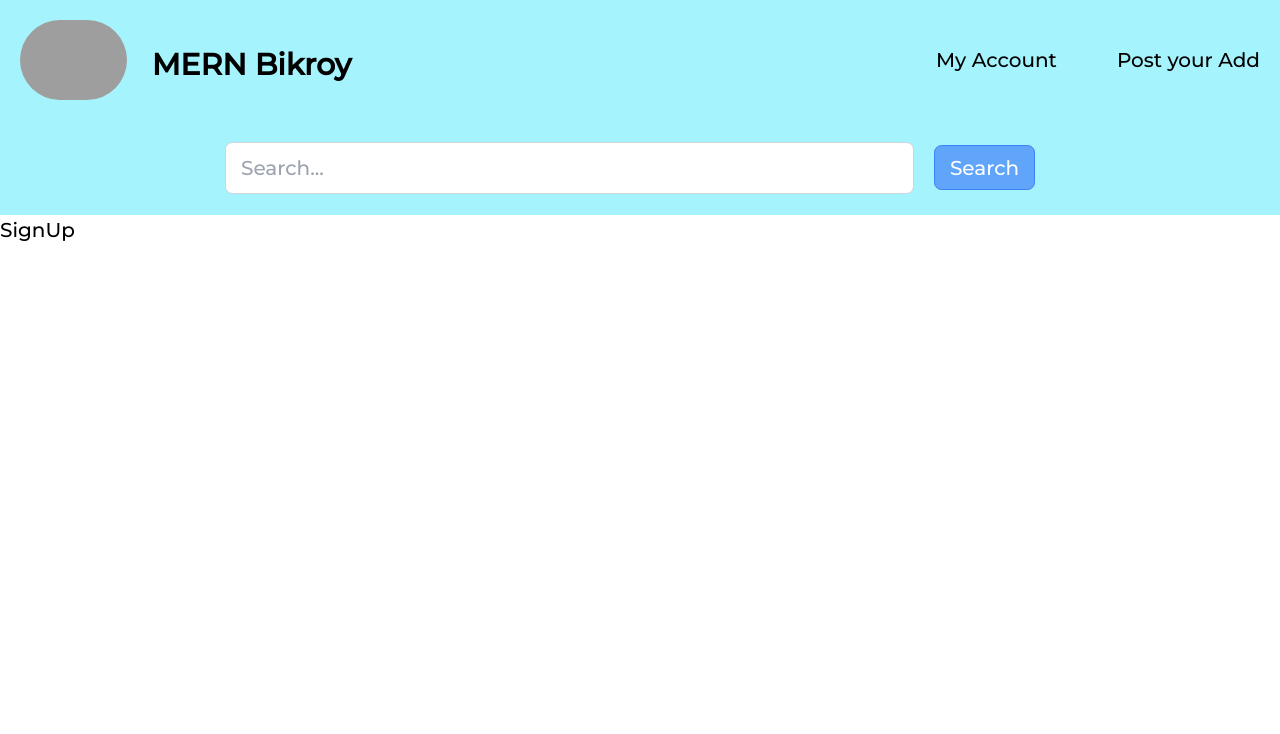
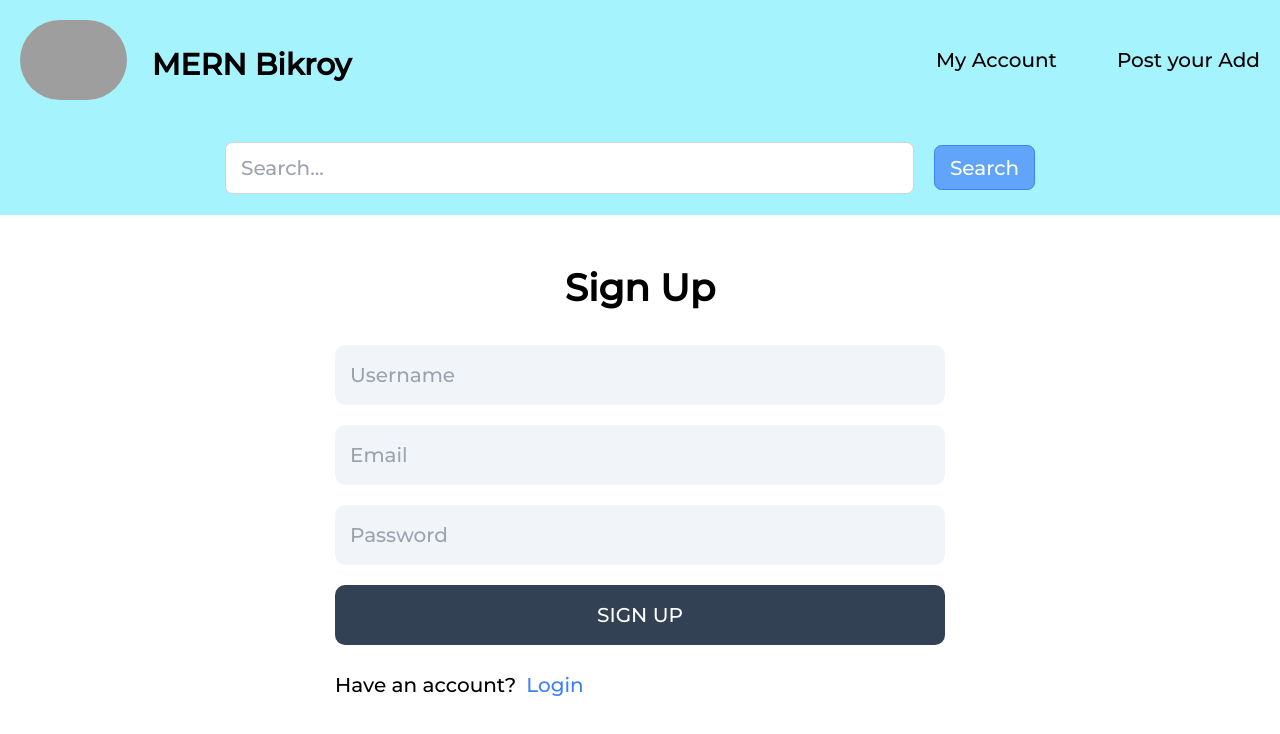
Before and after one commit to apel1151/MERN-eCommerce-Platform, a React (Create React App) app in the folder frontend/: page /signup in a window 1280 px wide. Shown: the top 734 px of the page. Built offline with nearby package versions, Linux system fonts and the light colour scheme; grey boxes are pictures that could not be loaded.

Commit message:
signup page created

```diff
--- a/frontend/src/Components/Header.jsx
+++ b/frontend/src/Components/Header.jsx
@@ -14,7 +14,7 @@
           <Link to="/account">
             <li>My Account</li>
           </Link>
-          <Link to="/login">
+          <Link to="/signup">
             <li>Post your Add</li>
           </Link>
         </ul>
@@ -26,7 +26,7 @@
           placeholder="Search..."
           className="w-full px-3 py-2 border border-gray-300 rounded-md focus:outline-none focus:ring focus:border-blue-300"
         />
-        <button className="m-4 border w-24 h-9 border-blue-500 rounded-md p-1 focus:border-blue-300 focus:ring bg-blue-400 text-white">
+        <button className="m-4 border w-24 h-9 border-blue-500 rounded-md p-1 focus:border-blue-300 focus:ring bg-blue-400 text-white hover:bg-blue-500">
           Search
         </button>
       </div>
--- a/frontend/src/pages/SignUp.jsx
+++ b/frontend/src/pages/SignUp.jsx
@@ -1,8 +1,29 @@
 import React from 'react'
+import { Link } from 'react-router-dom'
 
 const SignUp = () => {
   return (
-    <div>SignUp</div>
+    <div className='p-3 max-w-lg mx-auto'>
+      <h1 className='text-3xl text-center font-semibold my-7'>Sign Up</h1>
+      <form className='flex flex-col gap-4'>
+        <input type='text' placeholder='Username' id='username'
+        className='bg-slate-100 p-3 rounded-lg'
+        />
+        <input type='email' placeholder='Email' id='email'
+        className='bg-slate-100 p-3 rounded-lg'
+        />
+        <input type='password' placeholder='Password' id='password'
+        className='bg-slate-100 p-3 rounded-lg'
+        />
+        <button className='bg-slate-700 text-white p-3 rounded-lg uppercase hover:opacity-95'>Sign up</button>
+      </form>
+      <div className='flex gap-2 mt-5'>
+        <p>Have an account?</p>
+         <Link to='/login'>
+            <span className='text-blue-500'>Login</span>
+         </Link>
+      </div>
+    </div>
   )
 }
 
```
